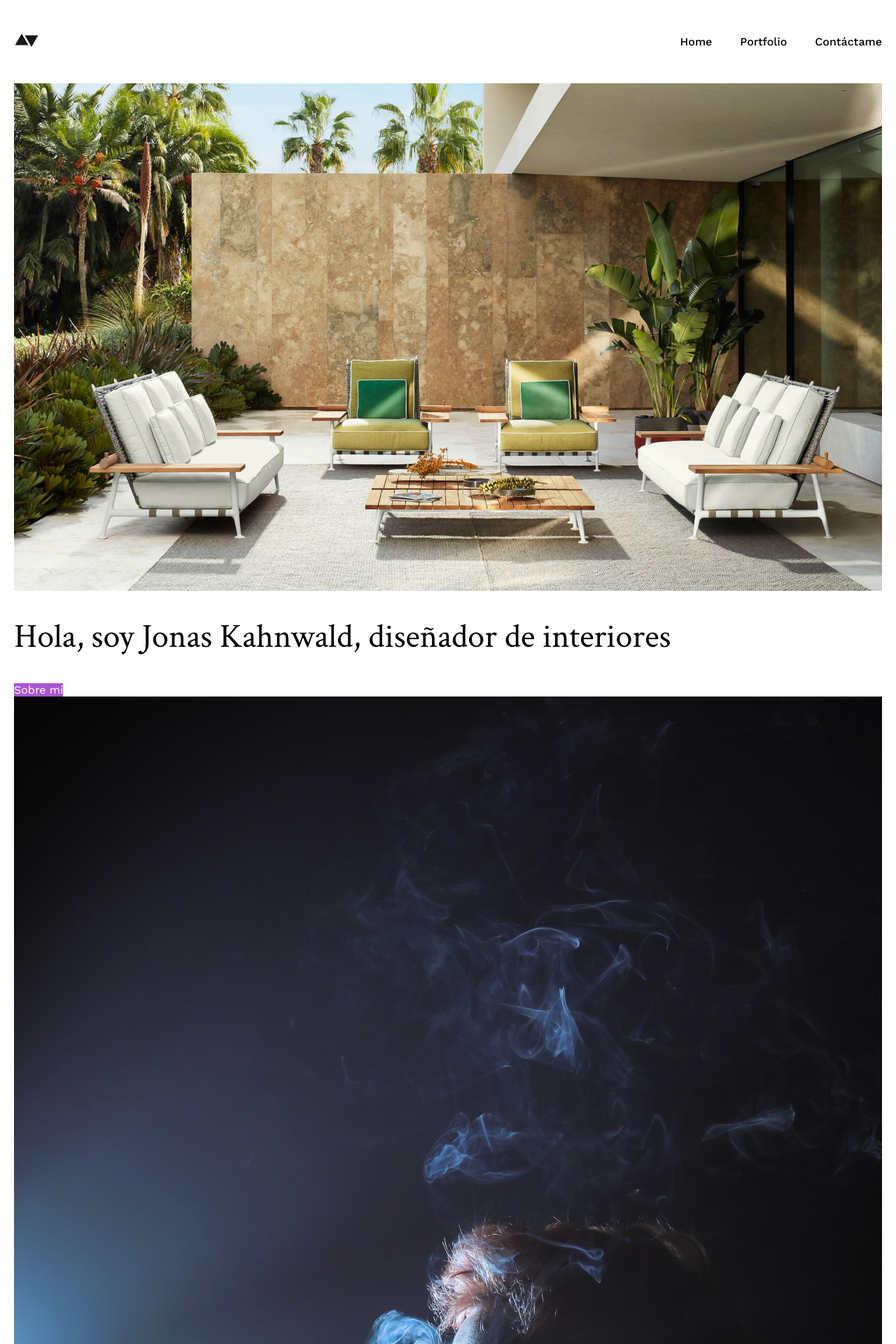
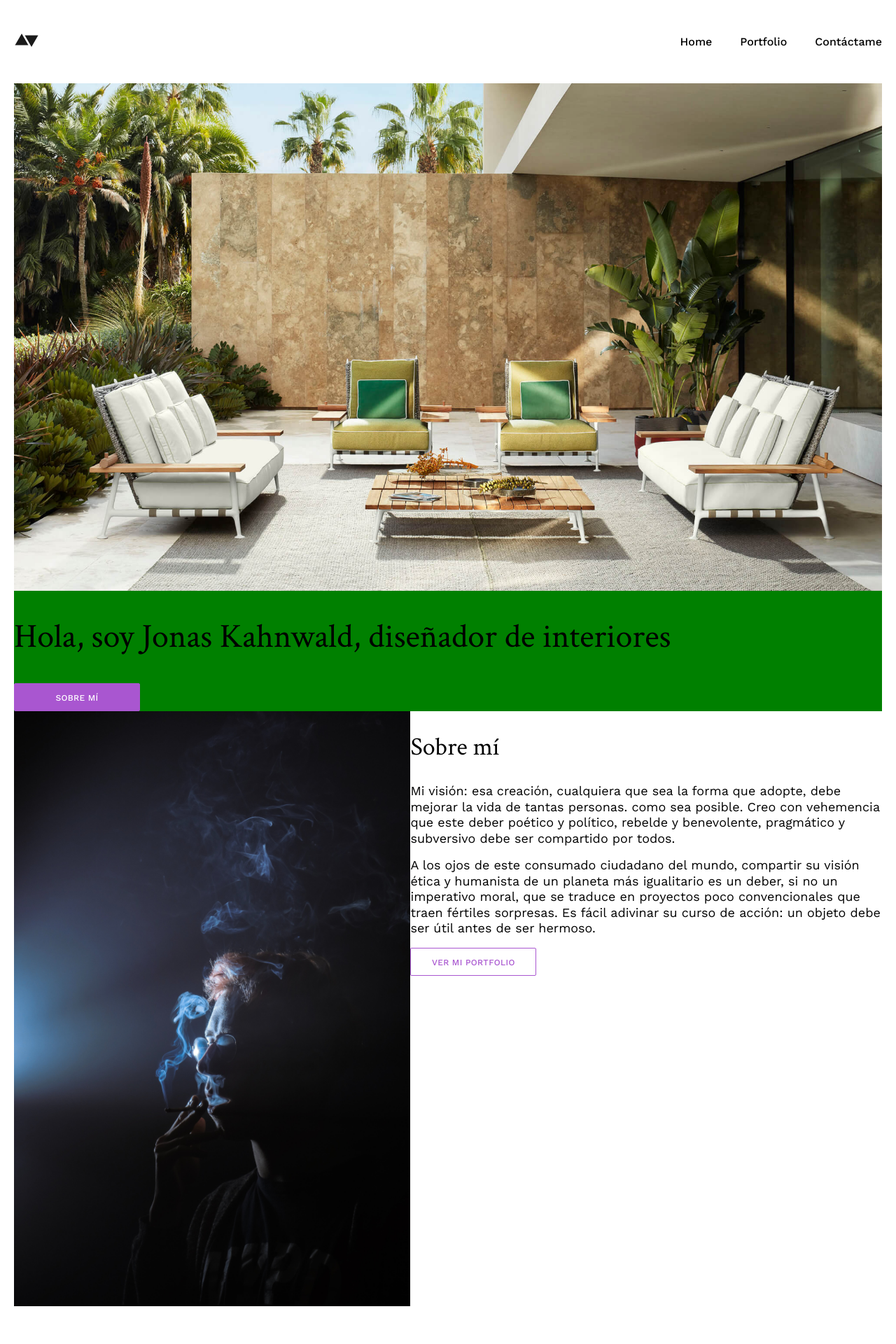
Before and after one commit to zamoks95/frontendTest, a Next.js app: page / in a window 1280 px wide. Shown: the top 1920 px of the page at 70% size. Built offline with nearby package versions, Linux system fonts and the light colour scheme.

Commit message:
Añadir estilos del botón, tiene dos tipologías

```diff
--- a/styles/Home.module.scss
+++ b/styles/Home.module.scss
@@ -0,0 +1,12 @@
+.billboard{
+    background: red;
+    .intro{
+
+    }
+}
+
+@media (min-width: 48em) {
+    .billboard{
+        background: green;
+    }
+}
--- a/styles/buttons.scss
+++ b/styles/buttons.scss
@@ -1,10 +1,35 @@
 @import "./variables";
 
 .button {
+  display: block;
+  width: 180px;
+  height: 40px;
   background: $primary;
+  border: 1px solid $primary;
+  border-radius: 2px;
+  text-align: center;
   color: $light;
+  text-transform: uppercase;
+  font-size: 0.75em;
+  line-height: 40px;
+  letter-spacing: 0.03em;
+  font-weight: 500;
+  cursor: pointer;
+  &--hollow {
+    background: none;
+    color: $primary;
+  }
 
-  &--hollow {
-
+  // Interaction Hover - Start
+  transition: all 125ms ease-in-out;
+  &:hover {
+    border: 1px solid darken($primary, 5%);
+    background: darken($primary, 5%);
+    box-shadow: transparentize($primary, 0.8) 0px 3px 3px -2px, transparentize($primary, 0.86) 0px 3px 4px 0px,
+      transparentize($primary, 0.86) 0px 1px 8px 0px;
   }
+  &--hollow:hover {
+    background: none;
+  }
+  // Interaction Hover - End
 }
--- a/styles/grid.scss
+++ b/styles/grid.scss
@@ -1,3 +1,7 @@
-.grid {}
+.grid {
+    display: flex;
+}
 
-.column {}
+.column {
+    gap: 60px;
+}
```
Also changed, not shown: 1 other file (tests, documents, lock files or other folders).
